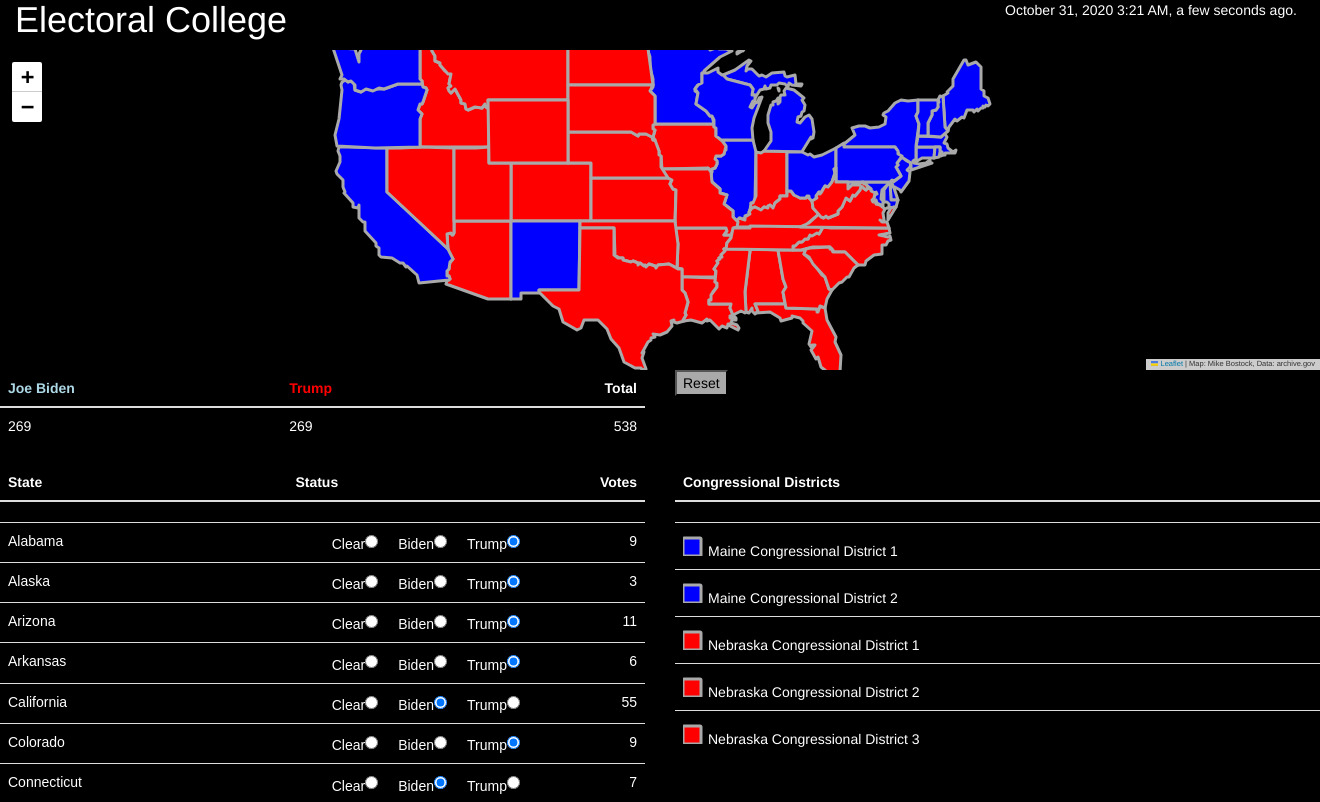
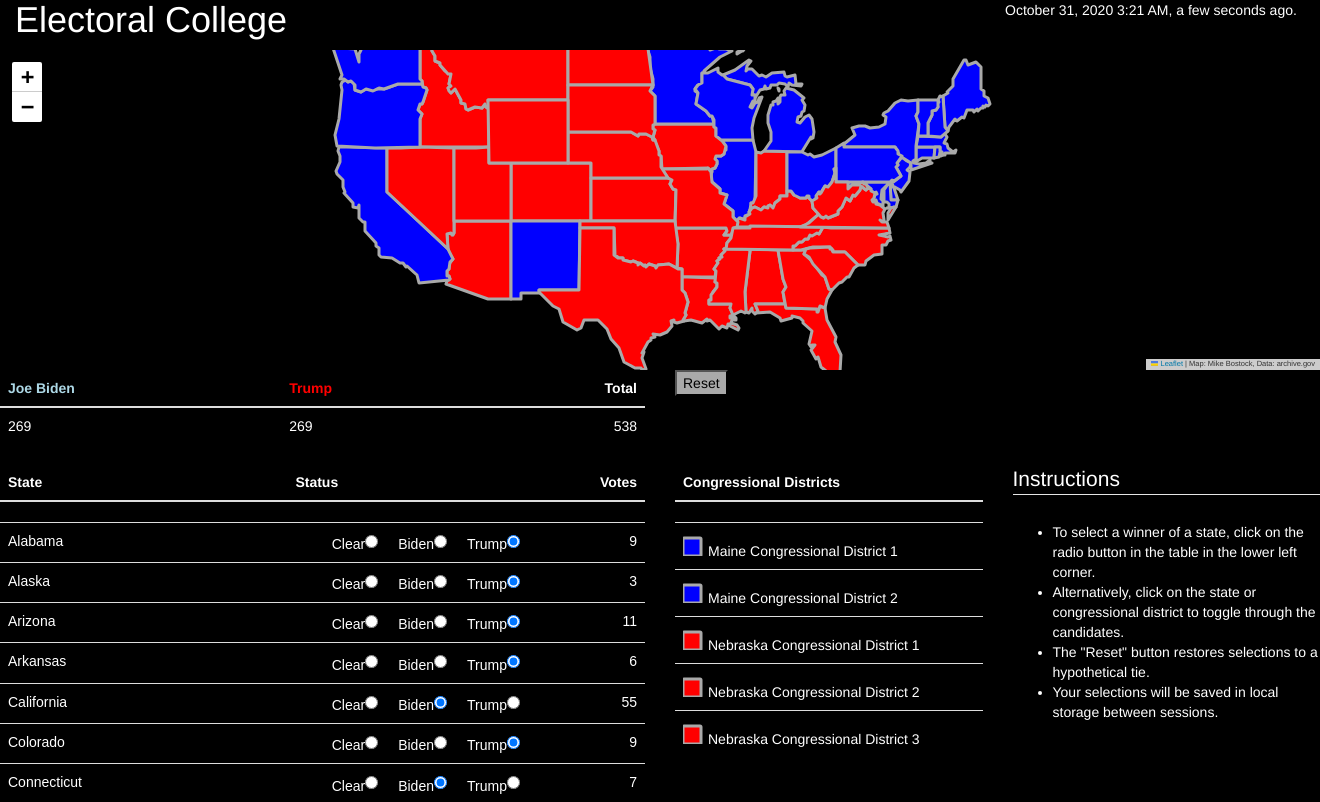
Before and after one commit to phumphri/portfolio, a Flask app: page /electoral_college in a window 1320 px wide; the page is wider, and only the part inside the window is pictured. Shown: the part 20-822 px from the top of that part. Run offline with Flask 2, Linux system fonts and the light colour scheme; lists and menus that the app fills with data are empty; some libraries are stand-ins or nearby versions.

Commit message:
Click on state.

```diff
--- a/templates/electoral_college.html
+++ b/templates/electoral_college.html
@@ -74,6 +74,35 @@
         svg.selectAll("path")
             .attr("fill-opacity", "0.0")
             .attr("stroke", "darkgrey")
+            .on("click", (d) => {
+
+                // The radio button identifiers do not contain spaces.
+                // so they can be selected by D3.
+                var id = d.target.id
+                var i = 0
+                while (id.indexOf(" ") > -1) {
+                    id = id.replace(" ", "_")
+                    if (i++ > 12) {
+                        console.log("Oops, i:", i)
+                        break;
+                    }
+                }
+                // Get the current color and opacity of the state.
+                var current_color = d.target.attributes[6].value
+                var current_opacity = d.target.attributes[7].value
+
+                // Click on the radio button to toggle the candidate.
+                if (current_color == "red" && current_opacity == "1.0") {
+                    var id = id + "_biden_button"
+                } else if (current_color == "blue" && current_opacity == "1.0") {
+                    id = id + "_clear_button"
+                } else if (current_opacity == "0.0") {
+                    id = id + "_trump_button"
+                } else {
+                    console.log("Error:  Color and opacity not matched.")
+                }
+                document.getElementById(id).click()
+            });
 
         color_states()
     }
@@ -197,10 +226,16 @@
         var state_name = features[feature]["properties"]["name"]
         state_names.push(state_name)
         var state_id = state_name.replace(" ", "_")
-        var state_id = state_id.replace(" ", "_")
-        var state_id = state_id.replace(" ", "_")
-        var state_id = state_id.replace(" ", "_")
-        var state_id = state_id.replace(" ", "_")
+
+        var i = 0
+        while (state_id.indexOf(" ") > -1) {
+            state_id = state_id.replace(" ", "_")
+            if (i++ > 12) {
+                console.log("Oops, i:", i)
+                break
+            }
+        }
+
         var state_votes = features[feature]["properties"]["votes"]
         votes_by_state[state_name] = state_votes
 
@@ -338,7 +373,7 @@
 
     // Add column for congressional districts headings to the control heading row.
     var congressional_districts_heading_column = control_heading_row.append("div")
-        .attr("class", "col-sm-6")
+        .attr("class", "col-sm-3")
         .attr("id", "congressional_districts_heading_column")
 
     // Add a table for the congressional districts headings.
@@ -355,7 +390,7 @@
 
     // Add congressional districts column to the results row.
     var districts_column = control_row.append("div")
-        .attr("class", "col-sm-6")
+        .attr("class", "col-sm-3")
         .attr("id", "district_column")
 
     // Add the congressional districts table.
@@ -374,7 +409,7 @@
     districts.push({ "id": "Nebraska_Congressional_District_2", "name": "Nebraska Congressional District 2" })
     districts.push({ "id": "Nebraska_Congressional_District_3", "name": "Nebraska Congressional District 3" })
 
-    // Add rectangles for the congressional districts.
+    // Add rectangles for the congressional districts.  The name is used for the visualizations.
     districts_tbody.selectAll("tr")
         .data(districts)
         .enter()
@@ -392,12 +427,73 @@
         .attr("fill-opacity", "0.0")
         .attr("stroke", "darkgrey")
         .attr("stroke-width", 3)
+        .on('click', (d) => {
+
+            // The radio button identifiers do not contain spaces.
+            // so they can be selected by D3.
+            var id = d.target.id
+            var i = 0
+            while (id.indexOf(" ") > -1) {
+                id = id.replace(" ", "_")
+                if (i++ > 12) {
+                    console.log("Oops, i:", i)
+                    break;
+                }
+            }
+
+            // Get the current color and opacity of the state.
+            var current_color = d.target.attributes[8].value
+            var current_opacity = d.target.attributes[5].value
+
+            // Click on the radio button to toggle the candidate.
+            if (current_color == "red" && current_opacity == "1.0") {
+                var id = id + "_biden_button"
+            } else if (current_color == "blue" && current_opacity == "1.0") {
+                id = id + "_clear_button"
+            } else if (current_opacity == "0.0") {
+                id = id + "_trump_button"
+            } else {
+                console.log("Error:  Color and opacity not matched.")
+                id = + "_clear_button"
+            }
+            document.getElementById(id).click()
+        });
 
     // Add the names of the congressional districts next to the rectangles.
     districts_tbody.selectAll("td")
         .data(districts)
         .append("text")
         .text((d) => { return d.name; })
+
+    // Add column for instruction headings to the control heading row.
+    var instruction_heading_column = control_heading_row.append("div")
+        .attr("class", "col-sm-3")
+        .attr("id", "instruction_heading_column")
+
+    // Add a heading for the instructions
+    var instruction_fieldset = instruction_heading_column.append("fieldset")
+        .append("legend")
+        .text("Instructions")
+
+    // Add the instruction column to the control row.
+    var instruction_column = control_row.append("div")
+        .attr("class", "col-sm-3")
+        .attr("id", "instruction_column")
+
+    // Add an unorder list of instructions to the instruction column.
+    instructions = []
+    instructions.push("To select a winner of a state, click on the radio button in the table in the lower left corner.");
+    instructions.push("Alternatively, click on the state or congressional district to toggle through the candidates.");
+    instructions.push('The "Reset" button restores selections to a hypothetical tie.');
+    instructions.push("Your selections will be saved in local storage between sessions.");
+    var instruction_ul = instruction_column.append("ul")
+        .attr("class", "ul")
+        .attr("id", "instruction_ul")
+    instruction_ul.selectAll("li")
+        .data(instructions)
+        .enter()
+        .append("li")
+        .text((d) => { return d; })
 
     // Recreate the map row with the resized svg.
     create_map()
```
Also changed, not shown: app.py (line endings or trailing spaces).
